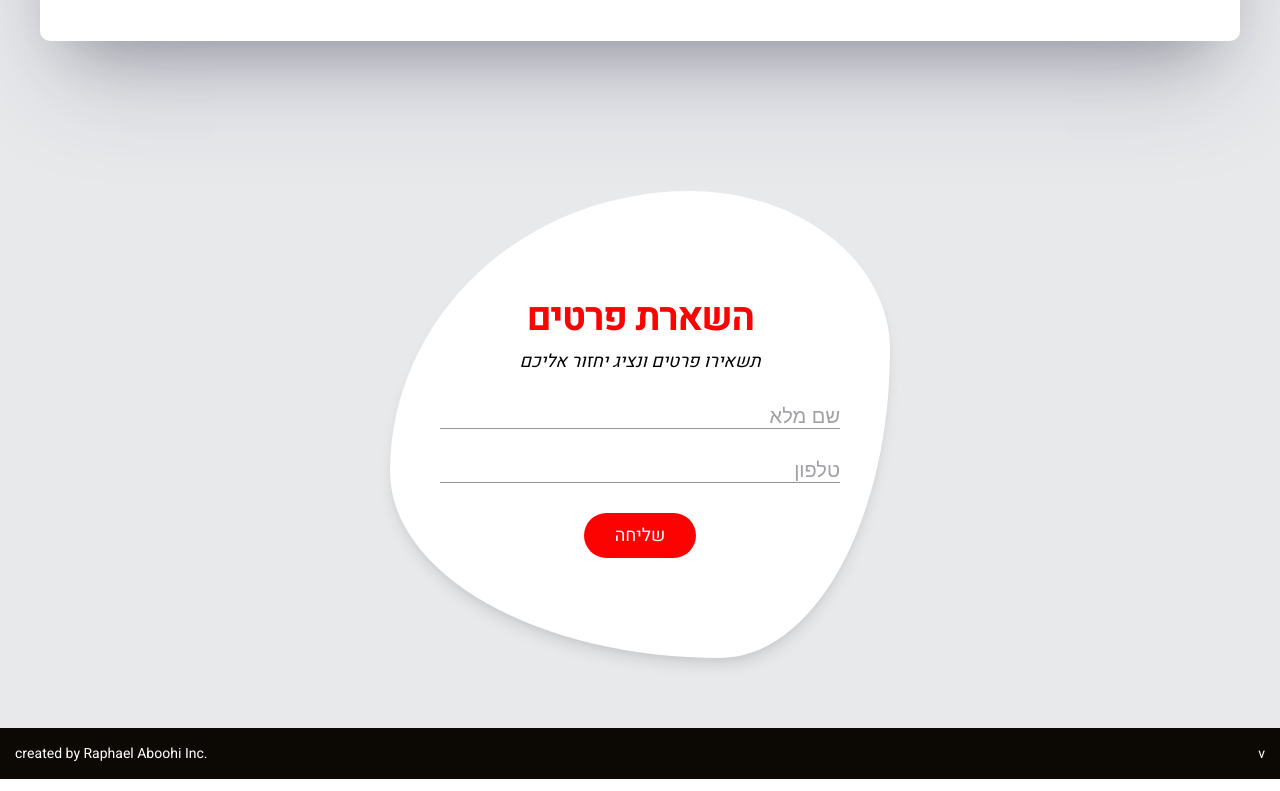
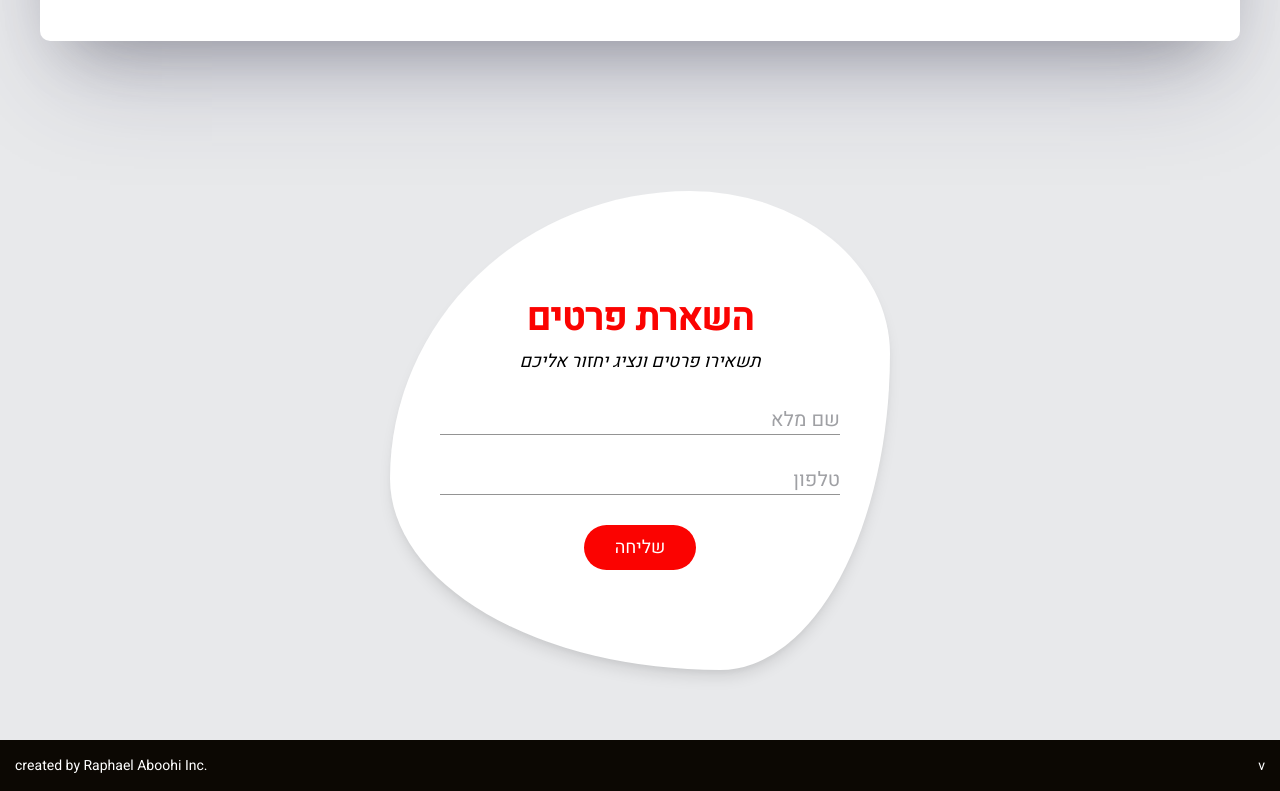
Before and after one commit to Raphael2001/PunchUpLandingPageNext, a Next.js app: page / in a window 1280 px wide. Shown: the part 1644-2435 px from the top of the page. Built offline with nearby package versions, Linux system fonts and the light colour scheme.

Commit message:
'Update font family to $font variable in multiple files'
This commit updates the font family property in several SCSS files from "Arial" to the variable $font. This change promotes consistency and makes it easier to modify the font

```diff
--- a/src/components/Basic/BasicInputErrrorMsg/BasicInputErrrorMsg.module.scss
+++ b/src/components/Basic/BasicInputErrrorMsg/BasicInputErrrorMsg.module.scss
@@ -5,5 +5,5 @@
   right: 0;
   font-size: rem(12);
   color: $appleRed;
-  font-family: "arial";
+  font-family: $font;
 }
--- a/src/components/Cms/LinksAutoComplete/LinkAutoComplete.module.scss
+++ b/src/components/Cms/LinksAutoComplete/LinkAutoComplete.module.scss
@@ -11,7 +11,7 @@
   .plus-icon {
     width: rem(20);
     height: rem(20);
-    font-family: "Arial";
+    font-family: $font;
     font-size: rem(16);
     border-radius: 50%;
     border: 0.5px solid $cmsBlue;
--- a/src/components/Cms/MediaAutoComplete/MediaAutoComplete.module.scss
+++ b/src/components/Cms/MediaAutoComplete/MediaAutoComplete.module.scss
@@ -11,7 +11,7 @@
   .plus-icon {
     width: rem(20);
     height: rem(20);
-    font-family: "Arial";
+    font-family: $font;
     font-size: rem(16);
     border-radius: 50%;
     border: 0.5px solid $cmsBlue;
--- a/src/styles/mixins.scss
+++ b/src/styles/mixins.scss
@@ -62,7 +62,7 @@
 
 @mixin placeholder() {
   color: $grey;
-  font-family: "Arial";
+  font-family: $font;
   font-size: rem(16);
 
   @media (min-width: em($desktop)) {
@@ -72,7 +72,7 @@
 
 @mixin input() {
   color: black;
-  font-family: "Arial";
+  font-family: $font;
   font-size: rem(16);
   background-color: transparent;
 
```
